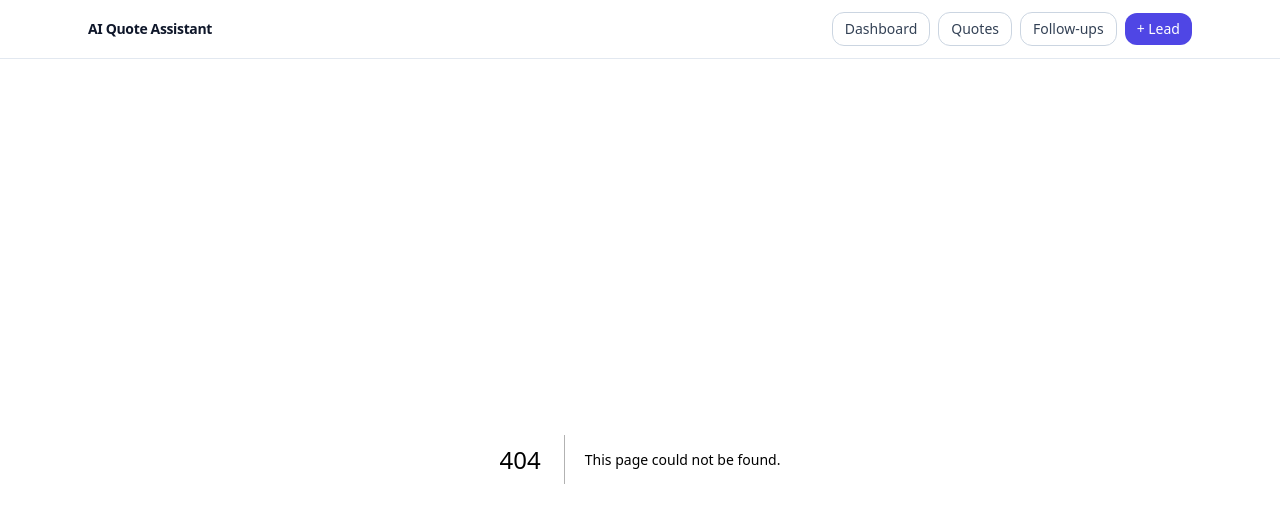
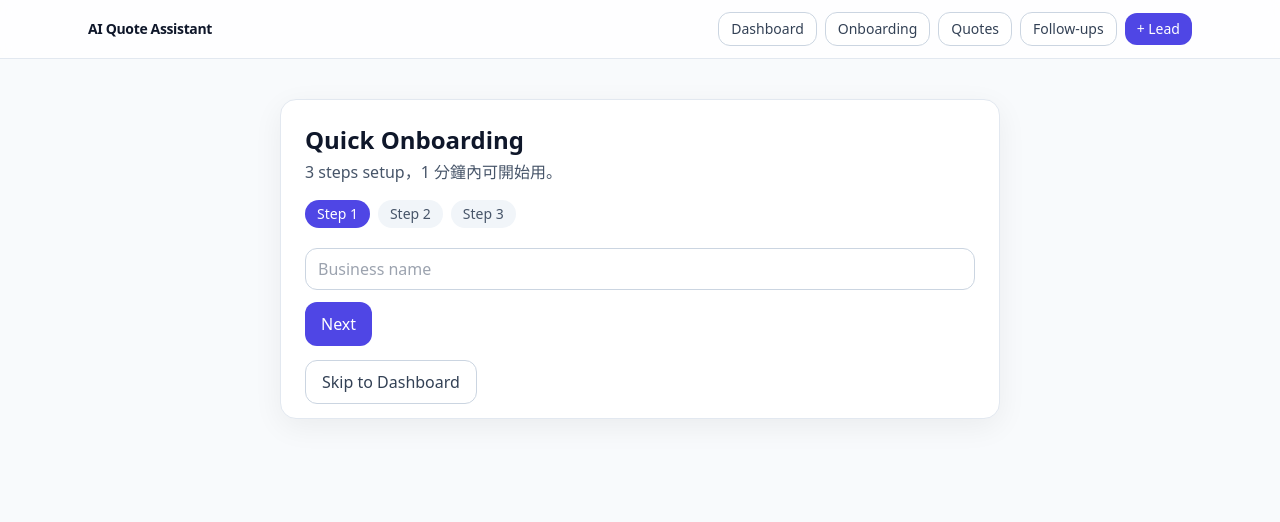
Before and after one commit to jackychan616/ai-quote-assistant, a Next.js app in the folder apps/web/: page /onboarding in a window 1280 px wide. Before the commit this address had no page. Shown: the top 522 px of the page. Built offline with nearby package versions, Linux system fonts and the light colour scheme.

Commit message:
Day 11: onboarding page and dashboard pipeline chart

```diff
--- a/apps/web/app/dashboard/page.tsx
+++ b/apps/web/app/dashboard/page.tsx
@@ -101,10 +101,21 @@ export default async function DashboardPage({
         <Kpi title="Pending Follow-ups" value={pendingFollowups} />
       </section>
 
-      <section className="mt-4 card p-4">
-        <h2 className="text-sm text-slate-600">Conversion Snapshot</h2>
-        <p className="mt-1 text-2xl font-semibold text-slate-900">{conversion}%</p>
-        <p className="text-sm text-slate-600">Won / Quoted（簡易版）</p>
+      <section className="mt-4 grid grid-cols-1 gap-4 lg:grid-cols-2">
+        <div className="card p-4">
+          <h2 className="text-sm text-slate-600">Conversion Snapshot</h2>
+          <p className="mt-1 text-2xl font-semibold text-slate-900">{conversion}%</p>
+          <p className="text-sm text-slate-600">Won / Quoted（簡易版）</p>
+        </div>
+
+        <div className="card p-4">
+          <h2 className="text-sm text-slate-600">Pipeline Bar</h2>
+          <div className="mt-3 space-y-2 text-sm">
+            <Bar label="New" value={counts.new} max={Math.max(counts.total, 1)} color="bg-sky-500" />
+            <Bar label="Quoted" value={counts.quoted} max={Math.max(counts.total, 1)} color="bg-violet-500" />
+            <Bar label="Won" value={counts.won} max={Math.max(counts.total, 1)} color="bg-emerald-500" />
+          </div>
+        </div>
       </section>
 
       <section className="mt-8 card p-4">
@@ -145,3 +156,18 @@ function Kpi({ title, value }: { title: string; value: number }) {
     </div>
   );
 }
+
+function Bar({ label, value, max, color }: { label: string; value: number; max: number; color: string }) {
+  const width = Math.max(6, Math.round((value / max) * 100));
+  return (
+    <div>
+      <div className="mb-1 flex items-center justify-between">
+        <span className="text-slate-700">{label}</span>
+        <span className="text-slate-500">{value}</span>
+      </div>
+      <div className="h-2 rounded-full bg-slate-100">
+        <div className={`h-2 rounded-full ${color}`} style={{ width: `${width}%` }} />
+      </div>
+    </div>
+  );
+}
--- a/apps/web/app/layout.tsx
+++ b/apps/web/app/layout.tsx
@@ -12,6 +12,7 @@ export default function RootLayout({ children }: { children: React.ReactNode })
             </Link>
             <nav className="flex items-center gap-2 text-sm">
               <Link className="btn-secondary !px-3 !py-1.5" href="/dashboard">Dashboard</Link>
+              <Link className="btn-secondary !px-3 !py-1.5" href="/onboarding">Onboarding</Link>
               <Link className="btn-secondary !px-3 !py-1.5" href="/quotes">Quotes</Link>
               <Link className="btn-secondary !px-3 !py-1.5" href="/followups">Follow-ups</Link>
               <Link className="btn-primary !px-3 !py-1.5" href="/lead/new">+ Lead</Link>
--- /dev/null
+++ b/apps/web/app/onboarding/page.tsx
@@ -0,0 +1,103 @@
+'use client';
+
+import Link from 'next/link';
+import { useState } from 'react';
+
+export default function OnboardingPage() {
+  const [step, setStep] = useState(1);
+  const [businessName, setBusinessName] = useState('');
+  const [niche, setNiche] = useState('');
+  const [firstLeadName, setFirstLeadName] = useState('');
+  const [firstLeadEmail, setFirstLeadEmail] = useState('');
+  const [msg, setMsg] = useState('');
+
+  async function createFirstLead() {
+    const res = await fetch('/api/leads', {
+      method: 'POST',
+      headers: { 'Content-Type': 'application/json' },
+      body: JSON.stringify({
+        fullName: firstLeadName,
+        email: firstLeadEmail,
+        source: `onboarding:${businessName || 'unknown'}:${niche || 'unknown'}`,
+      }),
+    });
+
+    if (!res.ok) {
+      setMsg('建立第一個 lead 失敗，請檢查資料。');
+      return;
+    }
+
+    setMsg('完成 onboarding ✅ 已建立第一個 lead。');
+  }
+
+  return (
+    <main className="mx-auto max-w-3xl px-6 py-10">
+      <div className="card p-6">
+        <h1 className="text-2xl font-semibold text-slate-900">Quick Onboarding</h1>
+        <p className="mt-1 text-slate-600">3 steps setup，1 分鐘內可開始用。</p>
+
+        <div className="mt-4 flex gap-2 text-sm">
+          {[1, 2, 3].map((n) => (
+            <span key={n} className={`rounded-full px-3 py-1 ${step >= n ? 'bg-brand-600 text-white' : 'bg-slate-100 text-slate-600'}`}>
+              Step {n}
+            </span>
+          ))}
+        </div>
+
+        {step === 1 && (
+          <div className="mt-5 space-y-3">
+            <input
+              value={businessName}
+              onChange={(e) => setBusinessName(e.target.value)}
+              placeholder="Business name"
+              className="w-full rounded-xl border border-slate-300 px-3 py-2"
+            />
+            <button className="btn-primary" onClick={() => setStep(2)}>Next</button>
+          </div>
+        )}
+
+        {step === 2 && (
+          <div className="mt-5 space-y-3">
+            <input
+              value={niche}
+              onChange={(e) => setNiche(e.target.value)}
+              placeholder="Niche (e.g. beauty / tutorial / agency)"
+              className="w-full rounded-xl border border-slate-300 px-3 py-2"
+            />
+            <div className="flex gap-2">
+              <button className="btn-secondary" onClick={() => setStep(1)}>Back</button>
+              <button className="btn-primary" onClick={() => setStep(3)}>Next</button>
+            </div>
+          </div>
+        )}
+
+        {step === 3 && (
+          <div className="mt-5 space-y-3">
+            <input
+              value={firstLeadName}
+              onChange={(e) => setFirstLeadName(e.target.value)}
+              placeholder="First lead name"
+              className="w-full rounded-xl border border-slate-300 px-3 py-2"
+            />
+            <input
+              value={firstLeadEmail}
+              onChange={(e) => setFirstLeadEmail(e.target.value)}
+              placeholder="First lead email"
+              className="w-full rounded-xl border border-slate-300 px-3 py-2"
+            />
+            <div className="flex gap-2">
+              <button className="btn-secondary" onClick={() => setStep(2)}>Back</button>
+              <button className="btn-primary" onClick={createFirstLead}>Finish</button>
+            </div>
+          </div>
+        )}
+
+        {msg ? <p className="mt-4 text-sm text-slate-700">{msg}</p> : null}
+
+        <div className="mt-6">
+          <Link href="/dashboard" className="btn-secondary">Skip to Dashboard</Link>
+        </div>
+      </div>
+    </main>
+  );
+}
```
